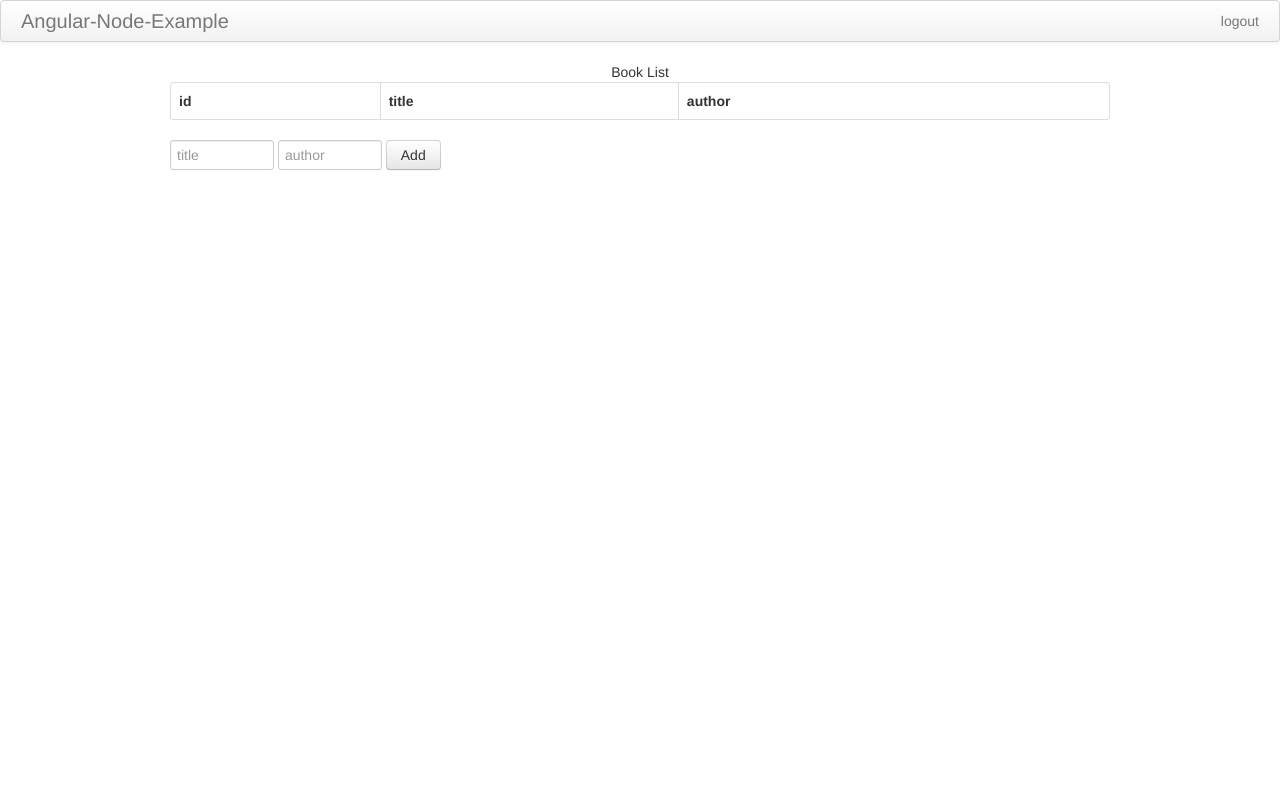
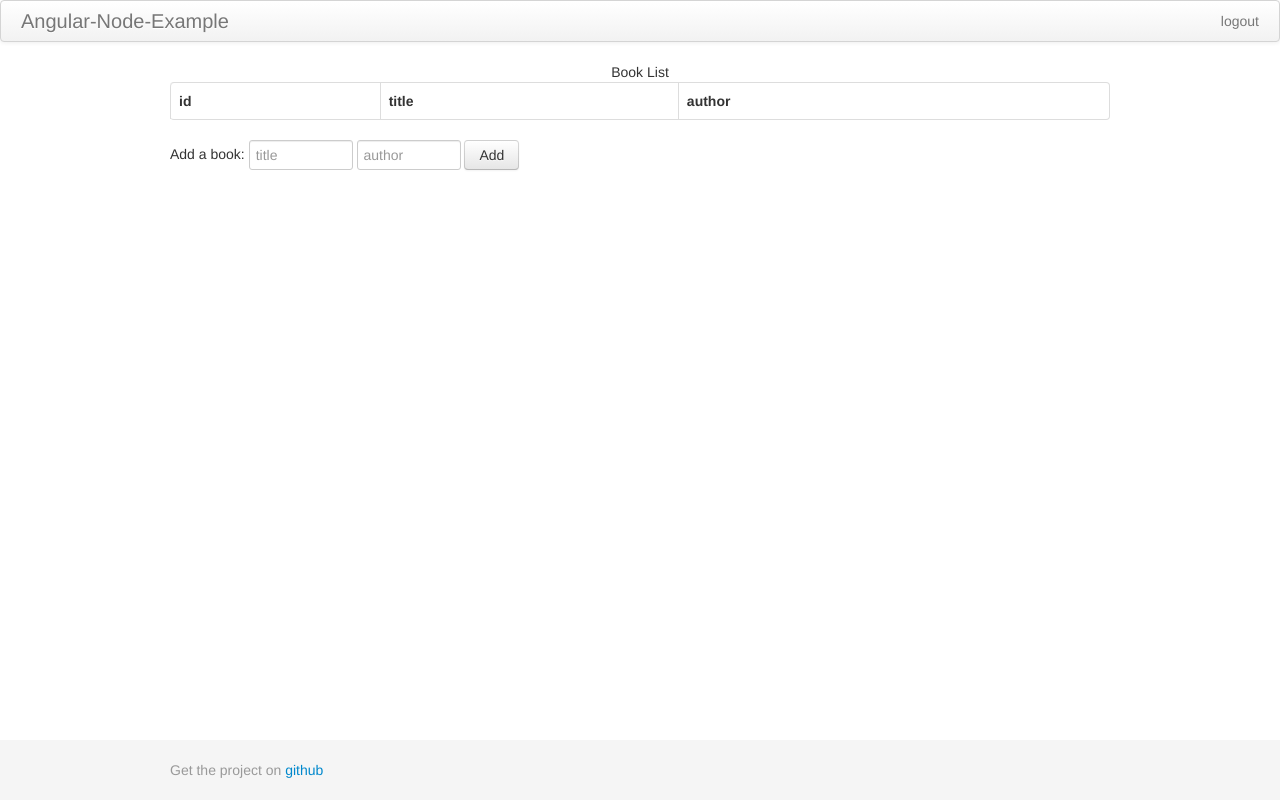
Before and after one commit to iamcc/angular-node, a website: page public/index.html in a window 1280 px wide. Drawn offline with Linux system fonts and the light colour scheme; no server answers.

Commit message:
add footer

```diff
--- /dev/null
+++ b/public/css/base.css
@@ -0,0 +1,32 @@
+html,
+body {
+  height: 100%;
+}
+
+#wrap {
+  min-height: 100%;
+  height: auto !important;
+  height: 100%;
+  /* Negative indent footer by it's height */
+  margin: 0 auto -60px;
+}
+
+#push,
+#footer {
+  height: 60px;
+}
+#footer {
+  background-color: #f5f5f5;
+}
+
+@media (max-width: 767px) {
+  #footer {
+    margin-left: -20px;
+    margin-right: -20px;
+    padding-left: 20px;
+    padding-right: 20px;
+  }
+}
+.container .credit {
+  margin: 20px 0;
+}
--- a/public/index.html
+++ b/public/index.html
@@ -2,6 +2,7 @@
 <html ng-app>
 <head>
     <link href="/public/css/bootstrap.min.css" rel="stylesheet"/>
+    <link href="/public/css/base.css" rel="stylesheet"/>
     <script src="/public/js/angular.js"></script>
     <script type="text/javascript">
     function BookController ($scope,$http) {
@@ -33,6 +34,7 @@
     </script>
 </head>
 <body ng-controller="BookController">
+    <div id="wrap">
         <div class="navbar">
             <div class="navbar-inner">
                 <div class="container">
@@ -64,10 +66,17 @@
         </div>
         <div class="container">
             <form class="form-inline">
+                Add a book:
                 <input type="text" ng-model="bookToAdd.title" class="input-small" placeholder="title">
                 <input type="text" ng-model="bookToAdd.author"class="input-small" placeholder="author">
                 <button type="submit" class="btn" ng-click="addBook(bookToAdd)">Add</button>
             </form>
         </div>
+    </div>
+    <div id="footer">
+        <div class="container">
+        <p class="muted credit">Get the project on <a target="_blank" href="https://github.com/yucong/angular-node">github</a></p>
+        </div>
+    </div>
 </body>
 </html>
```
Also changed, not shown: package.json (added, +7 -0 lines), public/login.html (+8 -0 lines). Lines whose indentation alone changed are shown as unchanged.
